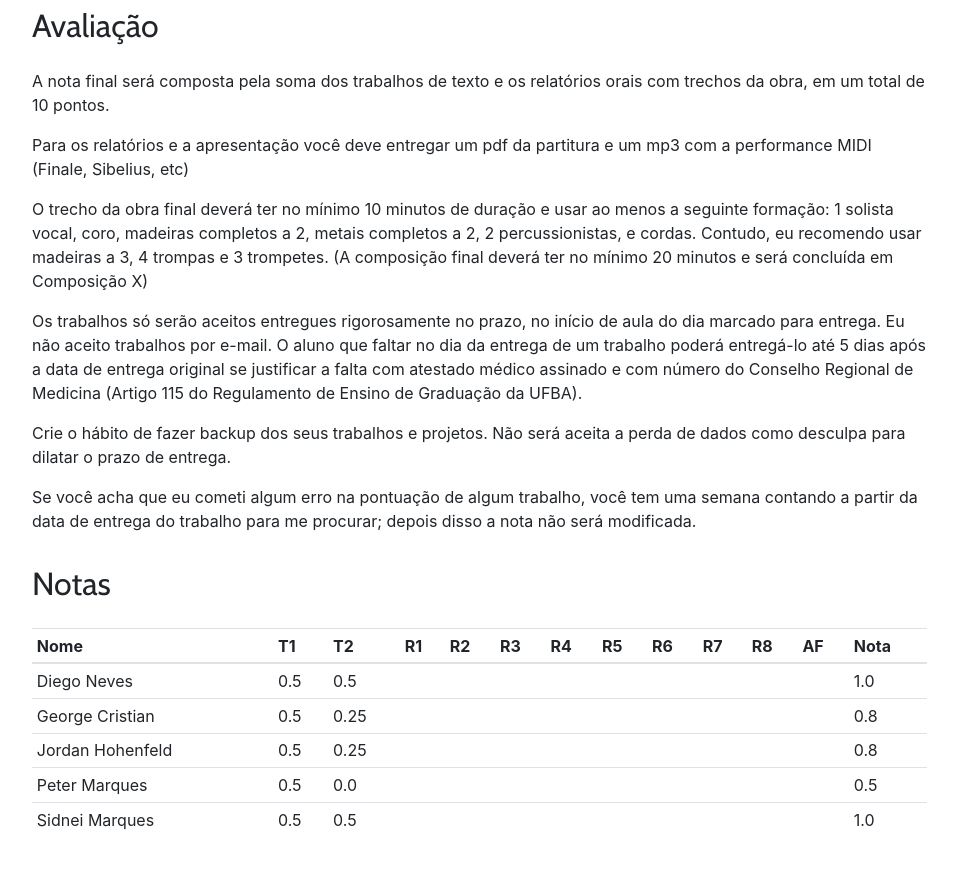
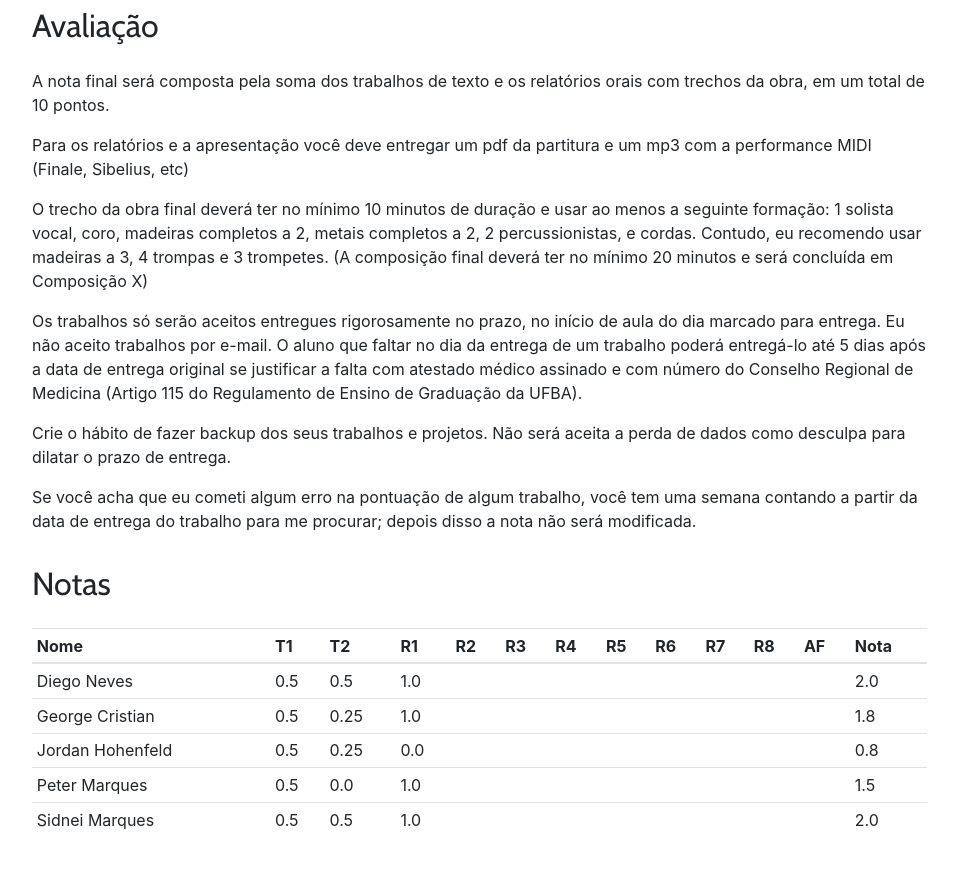
Before and after one commit to kroger/genosmus, a Jekyll site: the page built from _pedro/musb18.md, in a window 1280 px wide and 900 px high, scrolled down 1582 px. Shown: the top 869 px of the window, without its empty margins (68-1026 px from the left). Built offline with Jekyll 4.4.1, drawn with Linux system fonts in a browser that asks for light colours.

Commit message:
Nota alunos

```diff
--- a/_pedro/musb18.md
+++ b/_pedro/musb18.md
@@ -88,11 +88,11 @@
 
 | Nome              | T1 | T2 | R1 | R2 | R3 | R4 | R5 | R6 | R7 | R8 | AF | Nota |
 |:------------------|:---|:---|:---|:---|:---|:---|:---|:---|:---|:---|:---|:-----|
-| Diego Neves       | 0.5|0.5 |    |    |    |    |    |    |    |    |    | =sum |
-| George Cristian   | 0.5|0.25|    |    |    |    |    |    |    |    |    | =sum |
-| Jordan Hohenfeld  | 0.5|0.25|    |    |    |    |    |    |    |    |    | =sum |
-| Peter Marques     | 0.5|0.0 |    |    |    |    |    |    |    |    |    | =sum |
-| Sidnei Marques    | 0.5|0.5 |    |    |    |    |    |    |    |    |    | =sum |
+| Diego Neves       | 0.5|0.5 | 1.0|    |    |    |    |    |    |    |    | =sum |
+| George Cristian   | 0.5|0.25| 1.0|    |    |    |    |    |    |    |    | =sum |
+| Jordan Hohenfeld  | 0.5|0.25| 0.0|    |    |    |    |    |    |    |    | =sum |
+| Peter Marques     | 0.5|0.0 | 1.0|    |    |    |    |    |    |    |    | =sum |
+| Sidnei Marques    | 0.5|0.5 | 1.0|    |    |    |    |    |    |    |    | =sum |
 {: .table .table-sm }
 
 
```
